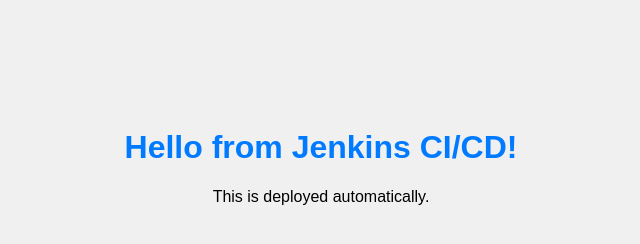
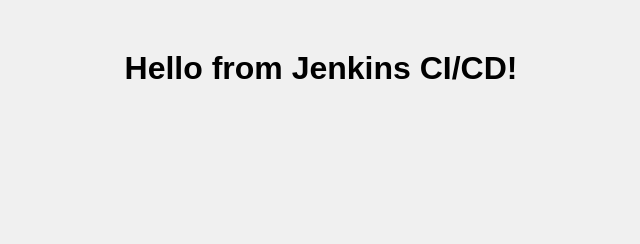
Before and after one commit to manikanta63043/jenkins-web-app, a plain HTML site: page index.html in a window 1280 px wide. Shown: the whole page, without its empty margins (319-959 px from the left). Drawn offline with Linux system fonts and the light colour scheme.

Commit message:
Add index.html and style.css for Jenkins CI/CD

```diff
--- a/index.html
+++ b/index.html
@@ -1,11 +1,10 @@
 <!DOCTYPE html>
 <html>
 <head>
-  <title>My Jenkins Web App</title>
+  <title>Jenkins Web App</title>
   <link rel="stylesheet" href="style.css">
 </head>
 <body>
   <h1>Hello from Jenkins CI/CD!</h1>
-  <p>This is deployed automatically.</p>
 </body>
 </html>
--- a/style.css
+++ b/style.css
@@ -2,8 +2,5 @@ body {
   background-color: #f0f0f0;
   font-family: Arial, sans-serif;
   text-align: center;
-  padding-top: 100px;
+  margin-top: 50px;
 }
-h1 {
-  color: #007bff;
-}
```
